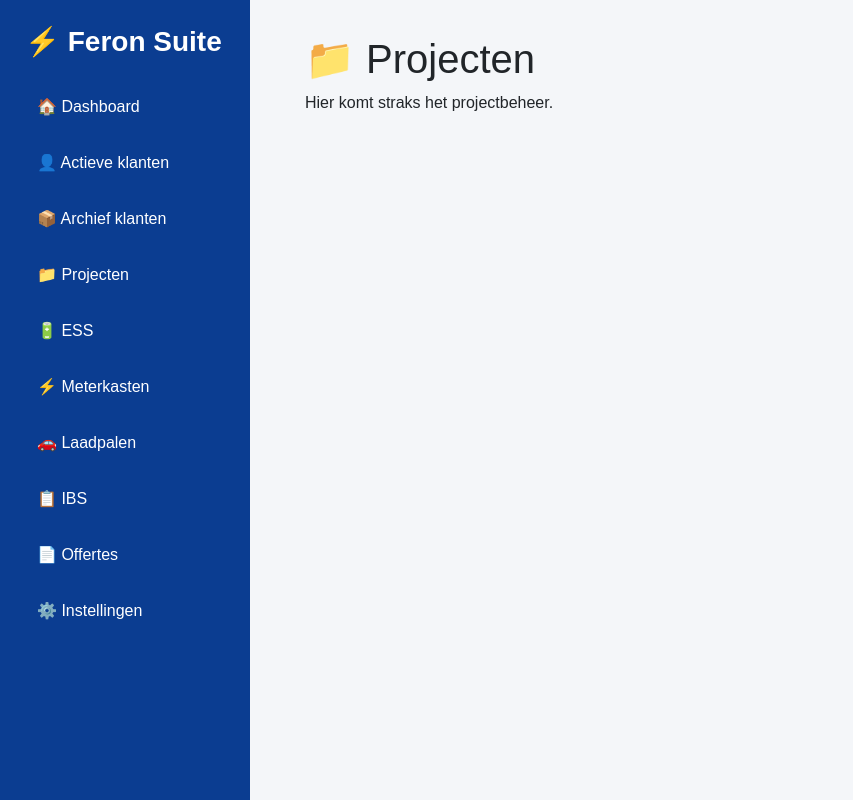
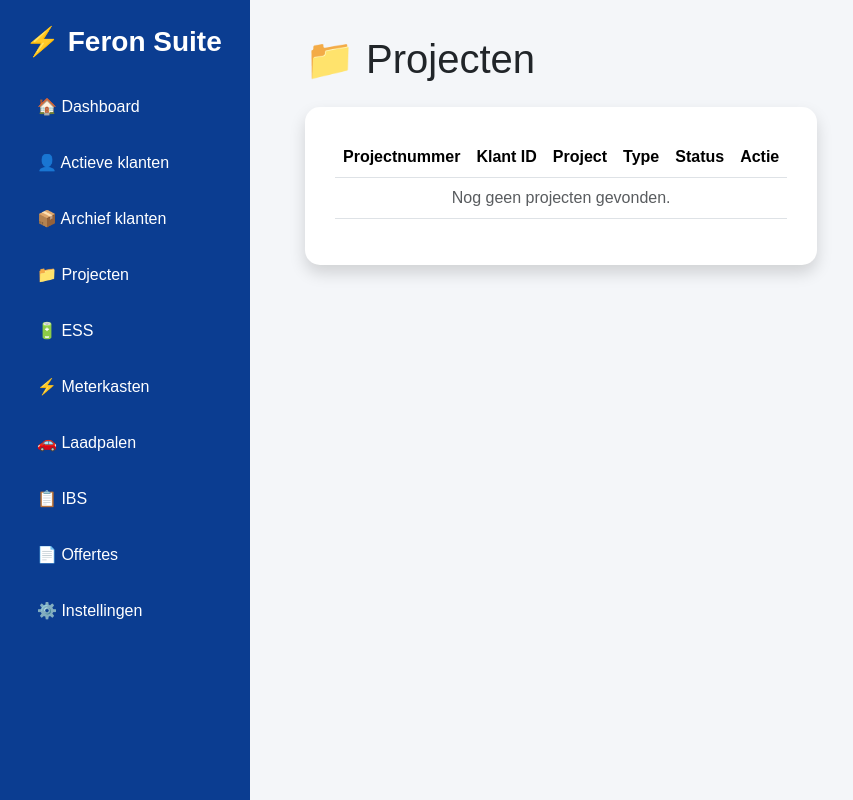
Before and after one commit to Bferon/feron-suite, a FastAPI app: page /projecten in a window 1280 px wide. Shown: the whole page, without its empty margins (0-853 px from the left). Run offline with FastAPI, Linux system fonts and the light colour scheme.

Commit message:
Sprint 4 afgerond

```diff
--- a/app/routes/projecten.py
+++ b/app/routes/projecten.py
@@ -1,6 +1,10 @@
-from fastapi import APIRouter, Request
+from fastapi import APIRouter, Request, Depends
 from fastapi.responses import HTMLResponse
 from fastapi.templating import Jinja2Templates
+from sqlalchemy.orm import Session
+
+from app.database import get_db
+from app.models.project import Project
 
 router = APIRouter()
 
@@ -8,9 +12,21 @@
 
 
 @router.get("/projecten", response_class=HTMLResponse)
-async def projecten(request: Request):
+async def projecten(
+    request: Request,
+    db: Session = Depends(get_db),
+):
+    projecten = (
+        db.query(Project)
+        .filter(Project.actief == True)
+        .order_by(Project.id.desc())
+        .all()
+    )
+
     return templates.TemplateResponse(
         request=request,
         name="projecten.html",
-        context={}
+        context={
+            "projecten": projecten,
+        },
     )
--- a/app/templates/projecten.html
+++ b/app/templates/projecten.html
@@ -3,6 +3,81 @@
 {% block title %}Projecten{% endblock %}
 
 {% block content %}
-<h1>📁 Projecten</h1>
-<p>Hier komt straks het projectbeheer.</p>
+
+<h1 class="mb-4">📁 Projecten</h1>
+
+<div class="card shadow">
+
+    <div class="card-body">
+
+        <table class="table table-hover align-middle">
+
+            <thead>
+
+                <tr>
+                    <th>Projectnummer</th>
+                    <th>Klant ID</th>
+                    <th>Project</th>
+                    <th>Type</th>
+                    <th>Status</th>
+                    <th>Actie</th>
+                </tr>
+
+            </thead>
+
+            <tbody>
+
+            {% for project in projecten %}
+
+                <tr>
+
+                    <td>{{ project.projectnummer or "-" }}</td>
+
+                    <td>{{ project.klant_id }}</td>
+
+                    <td>{{ project.naam }}</td>
+
+                    <td>{{ project.type }}</td>
+
+                    <td>
+                        <span class="badge bg-success">
+                            {{ project.status }}
+                        </span>
+                    </td>
+
+                    <td>
+
+                        <a href="/project/{{ project.id }}"
+                           class="btn btn-primary btn-sm">
+                            👁 Open
+                        </a>
+
+                    </td>
+
+                </tr>
+
+            {% endfor %}
+
+            {% if not projecten %}
+
+                <tr>
+
+                    <td colspan="6" class="text-center text-muted">
+
+                        Nog geen projecten gevonden.
+
+                    </td>
+
+                </tr>
+
+            {% endif %}
+
+            </tbody>
+
+        </table>
+
+    </div>
+
+</div>
+
 {% endblock %}
```
Also changed, not shown: app/crud/projecten.py (+33 -4 lines).
